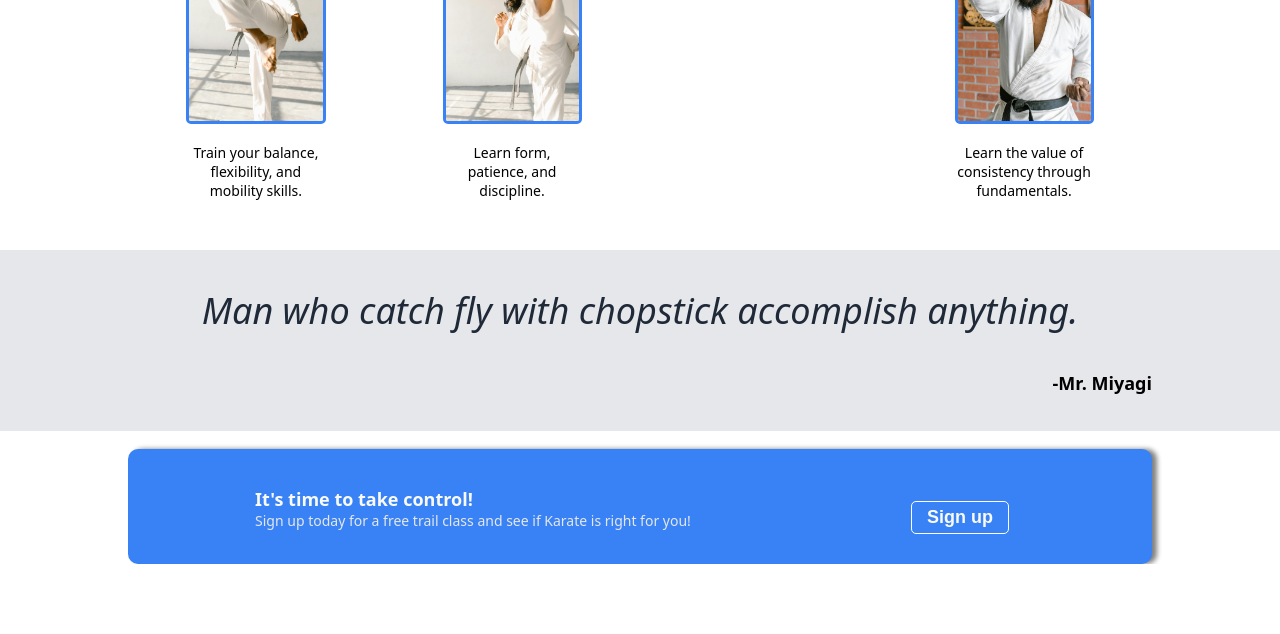
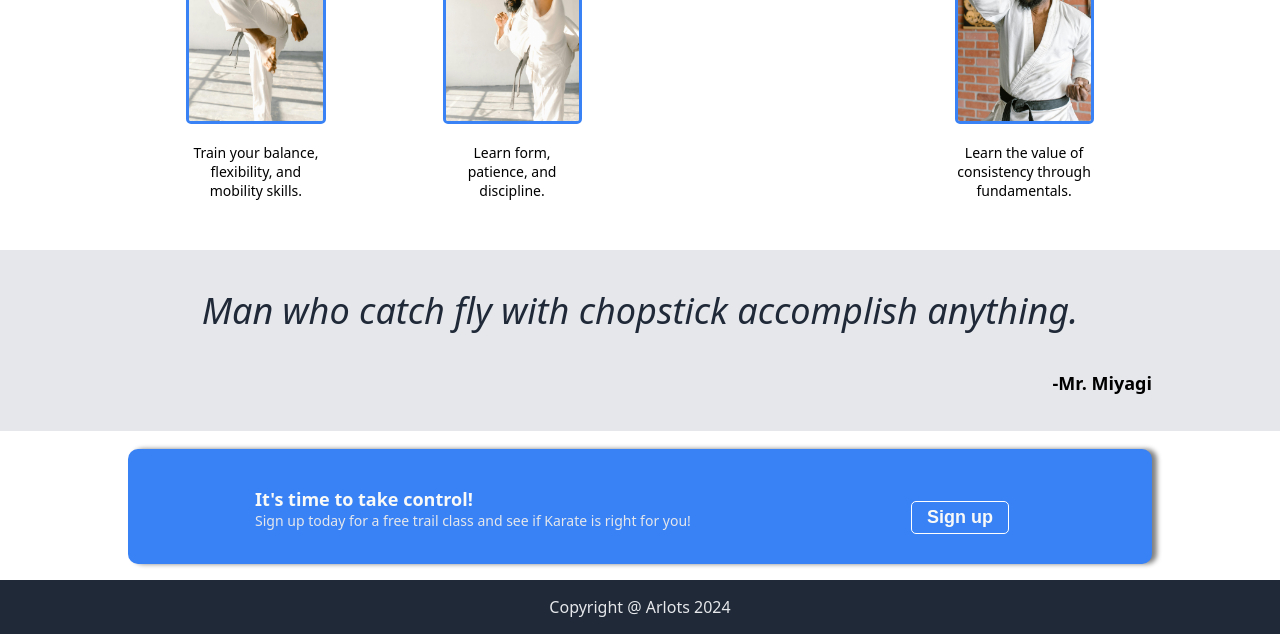
Before and after one commit to Arlots/landingPage3, a plain HTML site: page index.html in a window 1280 px wide. Shown: the part 683-1317 px from the top of the page. Before the commit the page ends 1247 px from the top, so only its background shows below. Drawn offline with Linux system fonts and the light colour scheme.

Commit message:
added footer with copyright info to finish project

```diff
--- a/index.html
+++ b/index.html
@@ -79,5 +79,8 @@
             </div>
         </div>
 
+        <div class="footer">
+            <p class="copyRight">Copyright @ Arlots 2024</p>
+        </div>
     </body>
 </html>
--- a/styles.css
+++ b/styles.css
@@ -1,4 +1,4 @@
-body {
+body, html {
     margin: 0;
     font-family: system-ui, -apple-system, BlinkMacSystemFont, 'Segoe UI', Roboto, Oxygen, Ubuntu, Cantarell, 'Open Sans', 'Helvetica Neue', sans-serif;
 }
@@ -166,3 +166,16 @@ button.invertedButton {
 button:hover {
     transform: scale(1.2)
 }
+
+.footer {
+    background-color: #1F2937;
+    margin-bottom: 0;
+}
+
+p.copyRight {
+    font-size: 16px;
+    color: #E5E7EB;
+    text-align: center;
+    padding: 16px;
+    margin-bottom: 0;
+}
```
